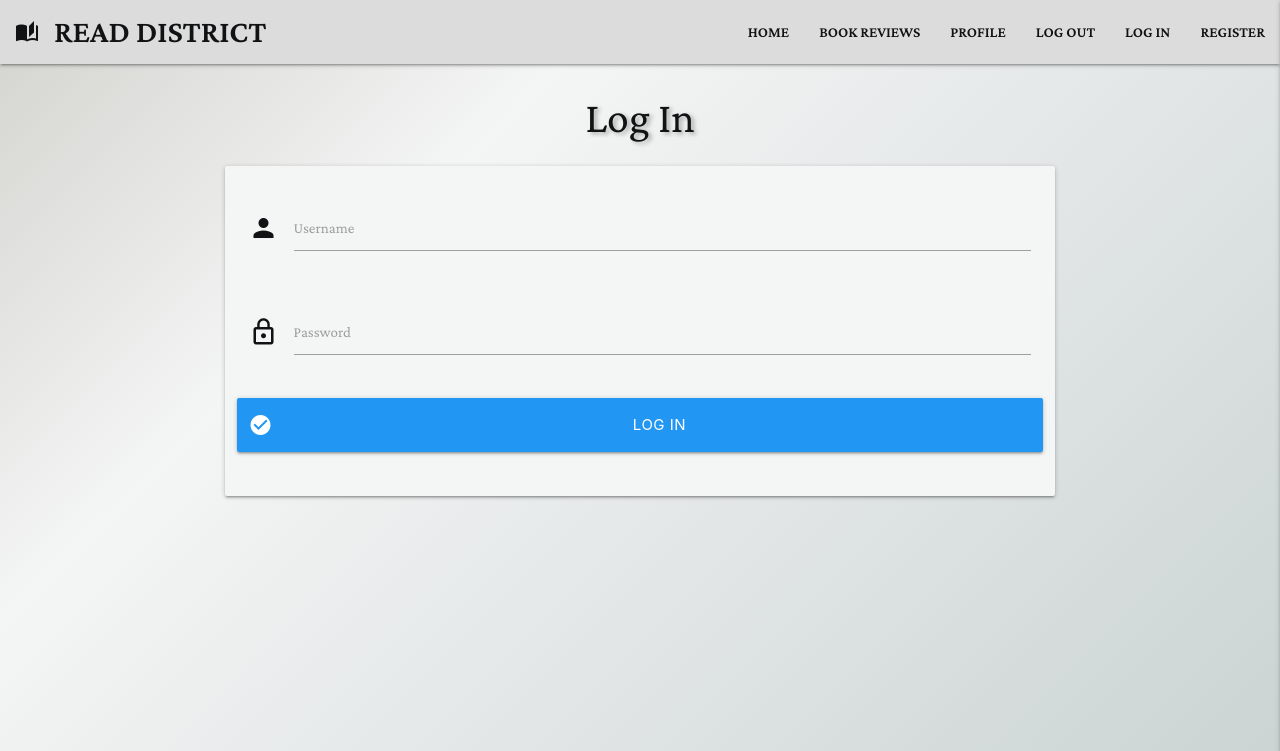
After one commit to NicolaLampis/read-district, a Flask app: page /login in a window 1280 px wide. The commit adds this page. Shown: the top 751 px of the page. Run offline with Flask 2, Linux system fonts and the light colour scheme; some libraries are stand-ins or nearby versions.

Commit message:
Add login page, add login functionality, check hashed password

```diff
--- a/app.py
+++ b/app.py
@@ -45,6 +45,27 @@ def register():
     return render_template("register.html")
 
 
+@app.route("/login", methods=["GET", "POST"])
+def login():
+    if request.method == "POST":
+        # check if the username exists in database
+        existing_user = mongo.db.users.find_one({"username": request.form.get("username").lower()})
+        if existing_user:
+            # ensure hashed password matches user input
+            if check_password_hash(existing_user["password"], request.form.get("password")):
+                session["user"] = request.form.get("username").lower()
+                flash("Welcome, {}".format(request.form.get("username")))
+            else:
+                # invalid password match
+                flash("Incorrect Username and/or Password")
+                return redirect(url_for("login"))
+        else:
+            # username doesn't exist
+            flash("Incorrect Username and/or Password")
+            return redirect(url_for("login"))
+    return render_template("login.html")
+
+
 if __name__ == "__main__":
     app.run(host=os.environ.get("IP"),
         port=int(os.environ.get("PORT")),
--- a/static/css/style.css
+++ b/static/css/style.css
@@ -57,3 +57,9 @@ a.brand-logo {
 }
 
 /* -- media queries -- */
+@media screen and (max-width: 992px) {
+    a.brand-logo {
+        padding-left: 0px;
+        font-size: 25px;
+    }
+}
--- a/templates/base.html
+++ b/templates/base.html
@@ -23,14 +23,14 @@
         <!-- Navbar -->
         <nav>
             <div class="nav-wrapper">
-                <a href="#!" class="brand-logo">Read District</a>
+                <a href="#!" class="brand-logo"><i class="material-icons">auto_stories</i>Read District</a>
                 <a href="#" data-target="mobile-demo" class="sidenav-trigger right"><i class="material-icons">menu</i></a>
                 <ul class="right hide-on-med-and-down">
                     <li><a href="{{ url_for('get_books') }}">Home</a></li>
                     <li><a href="badges.html">Book Reviews</a></li>
                     <li><a href="collapsible.html">Profile</a></li>
                     <li><a href="mobile.html">Log Out</a></li>
-                    <li><a href="sass.html">Log In</a></li>
+                    <li><a href="{{ url_for('login') }}">Log In</a></li>
                     <li><a href="{{ url_for('register') }}">Register</a></li>
 
                 </ul>
@@ -42,7 +42,7 @@
             <li><a href="badges.html">Book Reviews</a></li>
             <li><a href="collapsible.html">Profile</a></li>
             <li><a href="mobile.html">Log Out</a></li>
-            <li><a href="sass.html">Log In</a></li>
+            <li><a href="{{ url_for('login') }}">Log In</a></li>
             <li><a href="{{ url_for('register') }}">Register</a></li>
         </ul>
     </header>
--- /dev/null
+++ b/templates/login.html
@@ -0,0 +1,37 @@
+{% extends "base.html" %}
+{% block content %}
+
+    <h3 class="center-align text-shadow">Log In</h3>
+
+    <div class="row">
+        <form class="col s12 m8 offset-m2" method="POST" action="{{ url_for('login') }}">
+            <div class="card-panel">
+                <!-- username -->
+                <div class="row">
+                    <div class="input-field col s12">
+                        <i class="material-icons prefix">person</i>
+                        <input id="username" name="username" type="text" class="validate" required>
+                        <label for="username">Username</label>
+                    </div>
+                </div>
+                <!-- password -->
+                <div class="row">
+                    <div class="input-field col s12">
+                        <i class="material-icons prefix">lock_outline</i>
+                        <input id="password" name="password" type="password" class="validate" required>
+                        <label for="username">Password</label>
+                    </div>
+                </div>
+
+                <!-- login button -->
+                <div class="row">
+                    <button class="col s12 btn-large blue" type="submit">
+                        Log In <i class="material-icons left">check_circle</i>
+                    </button>
+                </div>
+
+            </div>
+        </form>
+    </div>
+
+{% endblock %}
```
